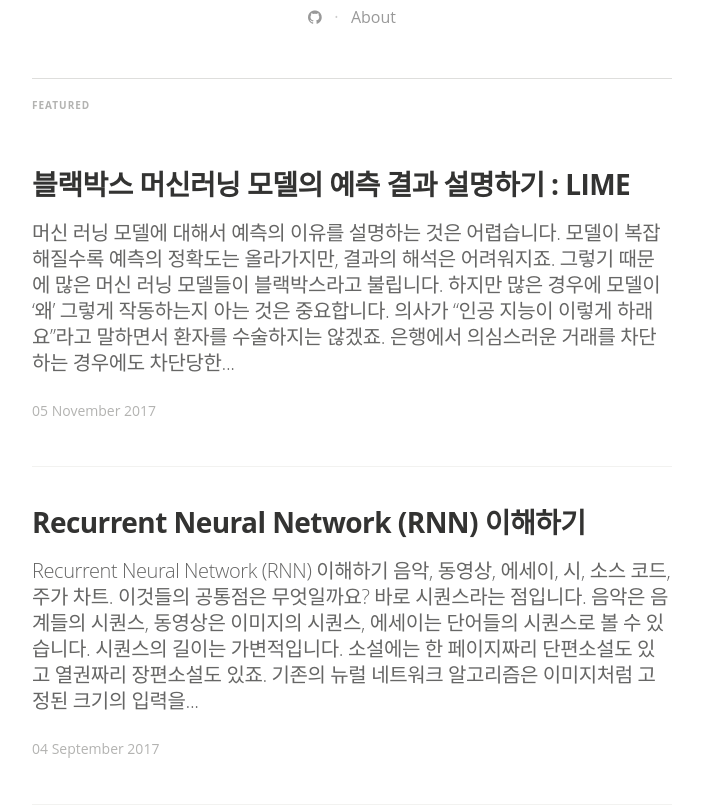
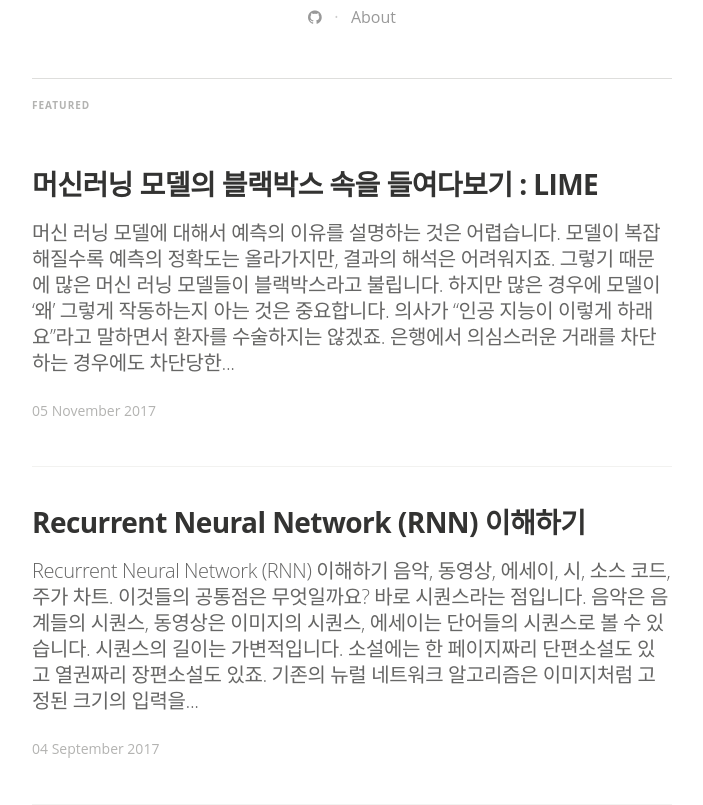
Before and after one commit to dreamgonfly/dreamgonfly.github.io, a Jekyll site: the page built from index.html, in a window 1280 px wide and 900 px high, scrolled down 538 px, cut to the strip 95-900 px from the top of the window. Shown: the whole strip, without its empty margins (288-991 px from the left). Built offline with Jekyll 4.4.1, drawn with Linux system fonts in a browser that asks for light colours; nearby versions of some CDN libraries; some web fonts are replaced; the list of posts is cut into pages by our own code; comment, search, counter and statistics services are not loaded; some of the changed text lies outside the part shown.

Commit message:
Change the title of "LIME"

```diff
--- a/_posts/2017-11-05-LIME.md
+++ b/_posts/2017-11-05-LIME.md
@@ -1,6 +1,6 @@
 ---
 layout: post
-title:  "블랙박스 머신러닝 모델의 예측 결과 설명하기 : LIME"
+title:  "머신러닝 모델의 블랙박스 속을 들여다보기 : LIME"
 date:   2017-11-05 21:07:00
 tags: featured
 image: /assets/article_images/2014-08-29-welcome-to-jekyll/desktop.JPG
```
